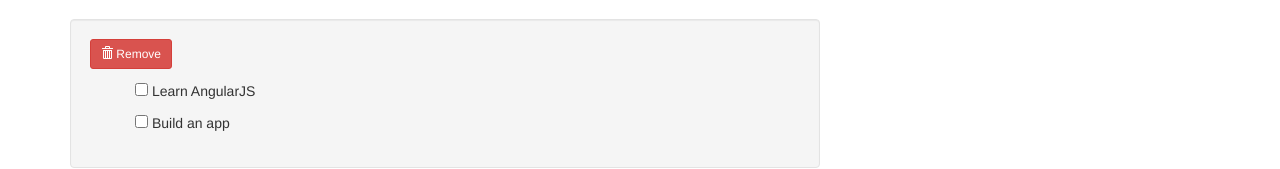
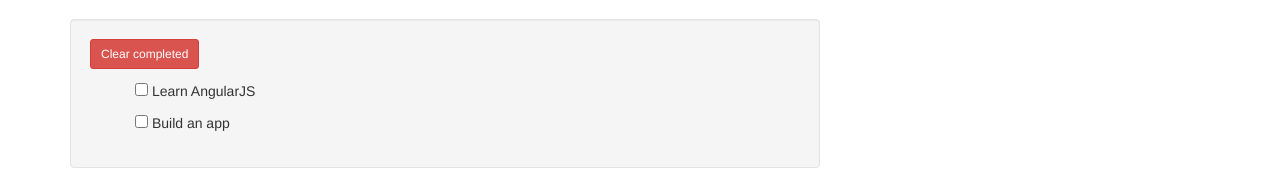
Before and after one commit to jaranya-eed/AngularJS-todo-list, a plain HTML site: page index.html in a window 1280 px wide. Shown: the part 305-474 px from the top of the page. Drawn offline with Linux system fonts and the light colour scheme.

Commit message:
Update index.html

```diff
--- a/index.html
+++ b/index.html
@@ -66,9 +66,8 @@
 
                 <div class="well">
                     <button ng-click="clearCompleted()" class="btn btn-sm btn-danger">
-						<i class="glyphicon glyphicon-trash"></i><span> Remove</span>
+		        <span>Clear completed</span>
 		    </button>
-					<br>
                     <ul>
 		        <li ng-repeat="todo in todos">
 			    <input type="checkbox" ng-model="todo.done"/>
@@ -79,7 +78,6 @@
             </div>
         </div>
         <!-- /.row -->
-
         <hr>
     </div>
     <!-- /.container -->
```
Lines whose indentation alone changed are shown as unchanged.
